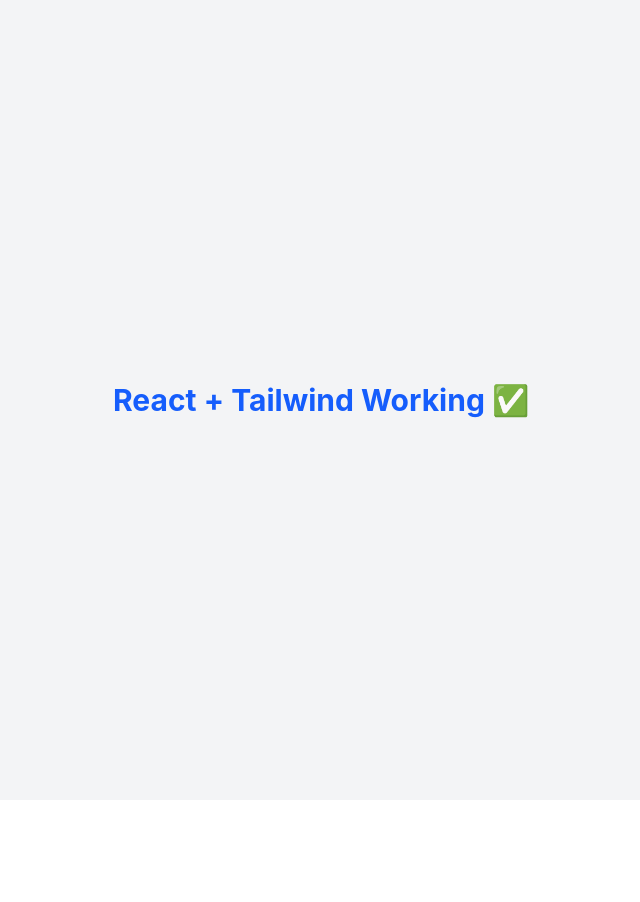
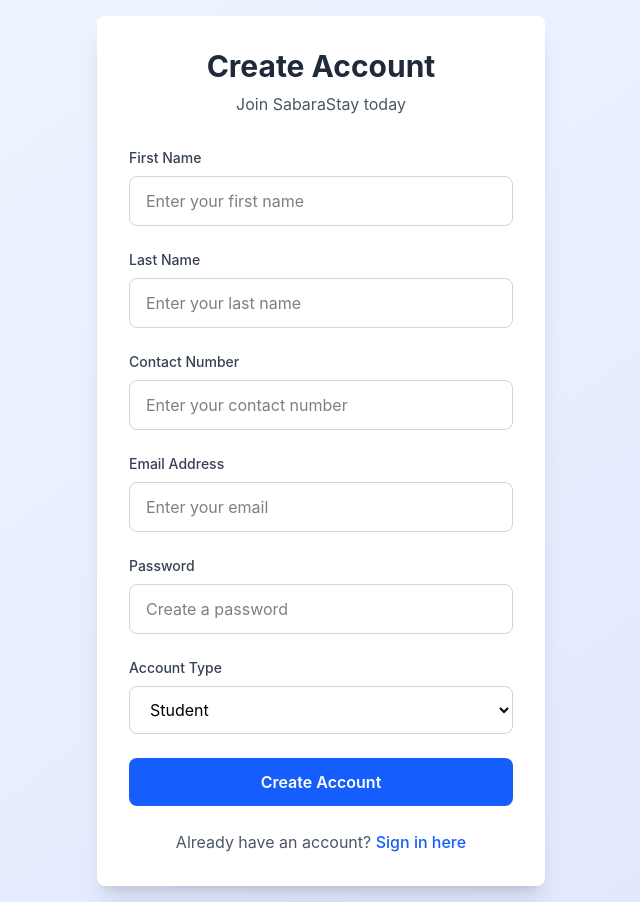
Before and after one commit to udithindrachapa26-u/SabaraStay_FrontEnd, a React (Vite) app: page /register in a window 1280 px wide. Shown: the whole page, without its empty margins (319-959 px from the left). Before the commit the page ends 800 px from the top, so only its background shows below. Built offline with nearby package versions, Linux system fonts and the light colour scheme.

Commit message:
connect Backend in registration part.

```diff
--- a/package.json
+++ b/package.json
@@ -11,8 +11,11 @@
   },
   "dependencies": {
     "@tailwindcss/vite": "^4.2.2",
+    "axios": "^1.15.0",
+    "cors": "^2.8.6",
     "react": "^19.2.4",
-    "react-dom": "^19.2.4"
+    "react-dom": "^19.2.4",
+    "react-router-dom": "^7.14.0"
   },
   "devDependencies": {
     "@eslint/js": "^9.39.4",
--- a/src/App.jsx
+++ b/src/App.jsx
@@ -1,11 +1,18 @@
+import { BrowserRouter, Routes, Route, Navigate } from "react-router-dom";
+import Register from "./pages/Register";
+import Login from "./pages/Login";
+
 function App() {
   return (
-    <div className="min-h-screen flex items-center justify-center bg-gray-100">
-      <h1 className="text-3xl font-bold text-blue-600">
-        React + Tailwind Working ✅
-      </h1>
-    </div>
-  )
+    <BrowserRouter>
+      <Routes>
+        <Route path="/" element={<Navigate to="/register" replace />} />
+        <Route path="/register" element={<Register />} />
+        <Route path="/login" element={<Login />} />
+        <Route path="*" element={<Navigate to="/register" replace />} />
+      </Routes>
+    </BrowserRouter>
+  );
 }
 
-export default App
+export default App;
--- /dev/null
+++ b/src/api/axios.js
@@ -0,0 +1,34 @@
+import axios from "axios";
+
+const api = axios.create({
+  baseURL: "http://localhost:5000/api",
+  headers: {
+    "Content-Type": "application/json",
+  },
+  withCredentials: false, // Set to true if using cookies/sessions
+});
+
+// Add request interceptor for debugging
+api.interceptors.request.use(
+  (config) => {
+    console.log("API Request:", config.method?.toUpperCase(), config.url);
+    return config;
+  },
+  (error) => {
+    return Promise.reject(error);
+  }
+);
+
+// Add response interceptor for debugging
+api.interceptors.response.use(
+  (response) => {
+    console.log("API Response:", response.status, response.data);
+    return response;
+  },
+  (error) => {
+    console.error("API Error:", error.response?.status, error.response?.data || error.message);
+    return Promise.reject(error);
+  }
+);
+
+export default api;
--- a/src/pages/Login.jsx
+++ b/src/pages/Login.jsx
@@ -0,0 +1,36 @@
+import { useState } from "react";
+
+function Login() {
+  const [email, setEmail] = useState("");
+  const [password, setPassword] = useState("");
+
+  const handleSubmit = (e) => {
+    e.preventDefault();
+    alert(`Login attempted for ${email}`);
+  };
+
+  return (
+    <div>
+      <h1>Login</h1>
+      <form onSubmit={handleSubmit}>
+        <input
+          name="email"
+          type="email"
+          placeholder="Email"
+          value={email}
+          onChange={(e) => setEmail(e.target.value)}
+        />
+        <input
+          name="password"
+          type="password"
+          placeholder="Password"
+          value={password}
+          onChange={(e) => setPassword(e.target.value)}
+        />
+        <button type="submit">Login</button>
+      </form>
+    </div>
+  );
+}
+
+export default Login;
--- a/src/pages/Register.jsx
+++ b/src/pages/Register.jsx
@@ -0,0 +1,155 @@
+import { useState } from "react";
+import { registerUser } from "../services/authService";
+
+function Register() {
+  const [formData, setFormData] = useState({
+    firstName: "",
+    lastName: "",
+    email: "",
+    password: "",
+    contactNo: "",
+    role: "student",
+  });
+
+  const handleChange = (e) => {
+    setFormData({ ...formData, [e.target.name]: e.target.value });
+  };
+
+  const handleSubmit = async (e) => {
+    e.preventDefault();
+    try {
+      const res = await registerUser(formData);
+      alert(res.data.message);
+    } catch (err) {
+      const errorMessage = err.response?.data?.message || err.message || "Register failed";
+      alert("Error: " + errorMessage);
+      console.error("Registration error:", err);
+    }
+  };
+
+  return (
+    <div className="min-h-screen bg-gradient-to-br from-blue-50 to-indigo-100 flex items-center justify-center p-4">
+      <div className="bg-white rounded-lg shadow-xl p-8 w-full max-w-md">
+        <div className="text-center mb-8">
+          <h1 className="text-3xl font-bold text-gray-800 mb-2">Create Account</h1>
+          <p className="text-gray-600">Join SabaraStay today</p>
+        </div>
+
+        <form onSubmit={handleSubmit} className="space-y-6">
+          <div>
+            <label htmlFor="firstName" className="block text-sm font-medium text-gray-700 mb-2">
+              First Name
+            </label>
+            <input
+              id="firstName"
+              name="firstName"
+              type="text"
+              value={formData.firstName}
+              onChange={handleChange}
+              placeholder="Enter your first name"
+              className="w-full px-4 py-3 border border-gray-300 rounded-lg focus:ring-2 focus:ring-blue-500 focus:border-transparent transition-colors duration-200"
+              required
+            />
+          </div>
+
+          <div>
+            <label htmlFor="lastName" className="block text-sm font-medium text-gray-700 mb-2">
+              Last Name
+            </label>
+            <input
+              id="lastName"
+              name="lastName"
+              type="text"
+              value={formData.lastName}
+              onChange={handleChange}
+              placeholder="Enter your last name"
+              className="w-full px-4 py-3 border border-gray-300 rounded-lg focus:ring-2 focus:ring-blue-500 focus:border-transparent transition-colors duration-200"
+              required
+            />
+          </div>
+
+          <div>
+            <label htmlFor="contactNo" className="block text-sm font-medium text-gray-700 mb-2">
+              Contact Number
+            </label>
+            <input
+              id="contactNo"
+              name="contactNo"
+              type="tel"
+              value={formData.contactNo}
+              onChange={handleChange}
+              placeholder="Enter your contact number"
+              className="w-full px-4 py-3 border border-gray-300 rounded-lg focus:ring-2 focus:ring-blue-500 focus:border-transparent transition-colors duration-200"
+            />
+          </div>
+
+          <div>
+            <label htmlFor="email" className="block text-sm font-medium text-gray-700 mb-2">
+              Email Address
+            </label>
+            <input
+              id="email"
+              name="email"
+              type="email"
+              value={formData.email}
+              onChange={handleChange}
+              placeholder="Enter your email"
+              className="w-full px-4 py-3 border border-gray-300 rounded-lg focus:ring-2 focus:ring-blue-500 focus:border-transparent transition-colors duration-200"
+              required
+            />
+          </div>
+
+          <div>
+            <label htmlFor="password" className="block text-sm font-medium text-gray-700 mb-2">
+              Password
+            </label>
+            <input
+              id="password"
+              name="password"
+              type="password"
+              value={formData.password}
+              onChange={handleChange}
+              placeholder="Create a password"
+              className="w-full px-4 py-3 border border-gray-300 rounded-lg focus:ring-2 focus:ring-blue-500 focus:border-transparent transition-colors duration-200"
+              required
+            />
+          </div>
+
+          <div>
+            <label htmlFor="role" className="block text-sm font-medium text-gray-700 mb-2">
+              Account Type
+            </label>
+            <select
+              id="role"
+              name="role"
+              value={formData.role}
+              onChange={handleChange}
+              className="w-full px-4 py-3 border border-gray-300 rounded-lg focus:ring-2 focus:ring-blue-500 focus:border-transparent transition-colors duration-200 bg-white"
+            >
+              <option value="student">Student</option>
+              <option value="owner">Boarding Owner</option>
+            </select>
+          </div>
+
+          <button
+            type="submit"
+            className="w-full bg-blue-600 hover:bg-blue-700 text-white font-semibold py-3 px-4 rounded-lg transition-colors duration-200 focus:ring-2 focus:ring-blue-500 focus:ring-offset-2"
+          >
+            Create Account
+          </button>
+        </form>
+
+        <div className="mt-6 text-center">
+          <p className="text-gray-600">
+            Already have an account?{' '}
+            <a href="/login" className="text-blue-600 hover:text-blue-700 font-medium">
+              Sign in here
+            </a>
+          </p>
+        </div>
+      </div>
+    </div>
+  );
+}
+
+export default Register;
--- /dev/null
+++ b/src/services/authService.js
@@ -0,0 +1,5 @@
+import api from "../api/axios";
+
+export const registerUser = (userData) => {
+  return api.post("/auth/register", userData);
+};
```
Also changed, not shown: 1 other file (tests, documents, lock files or other folders).
